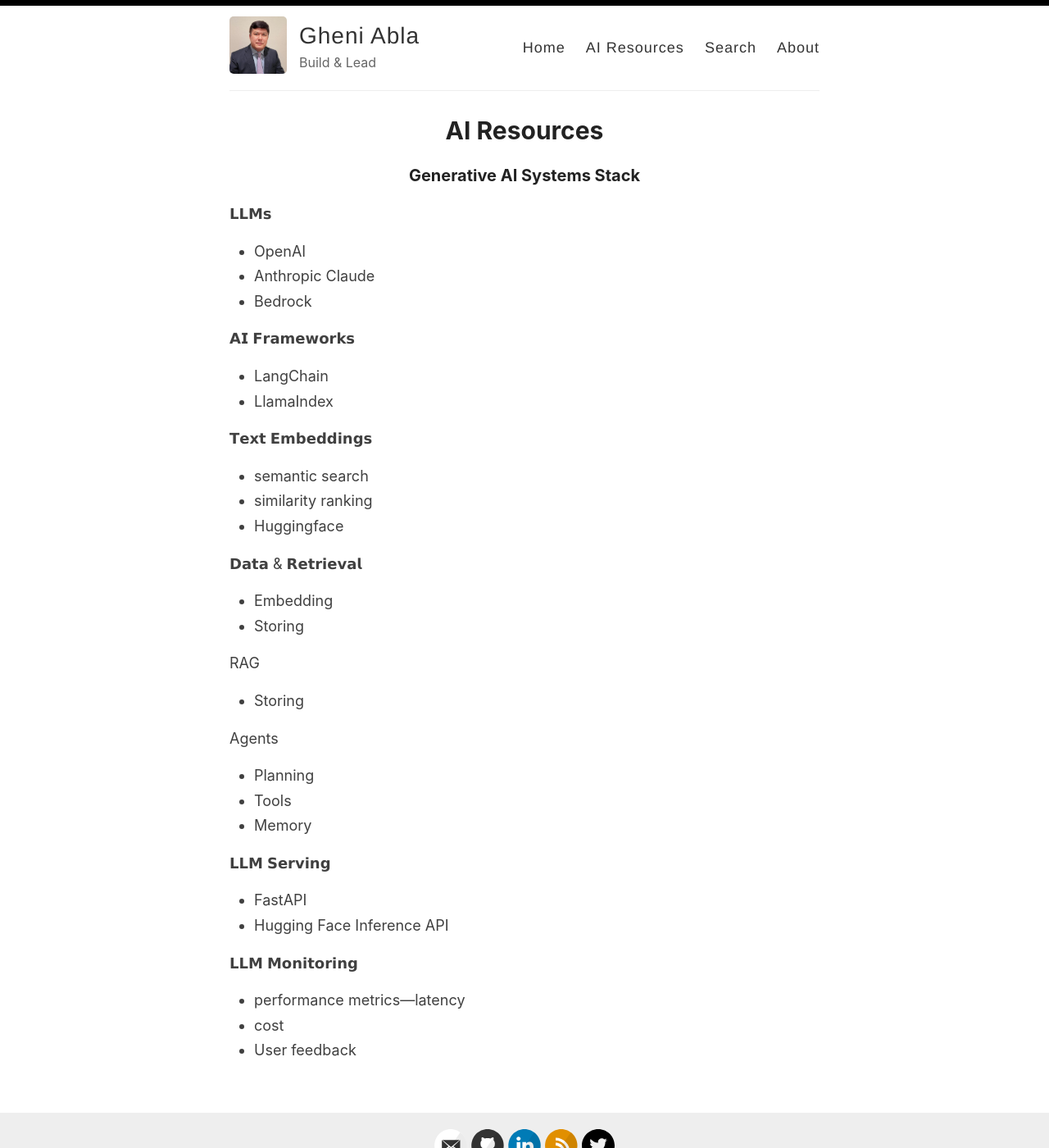
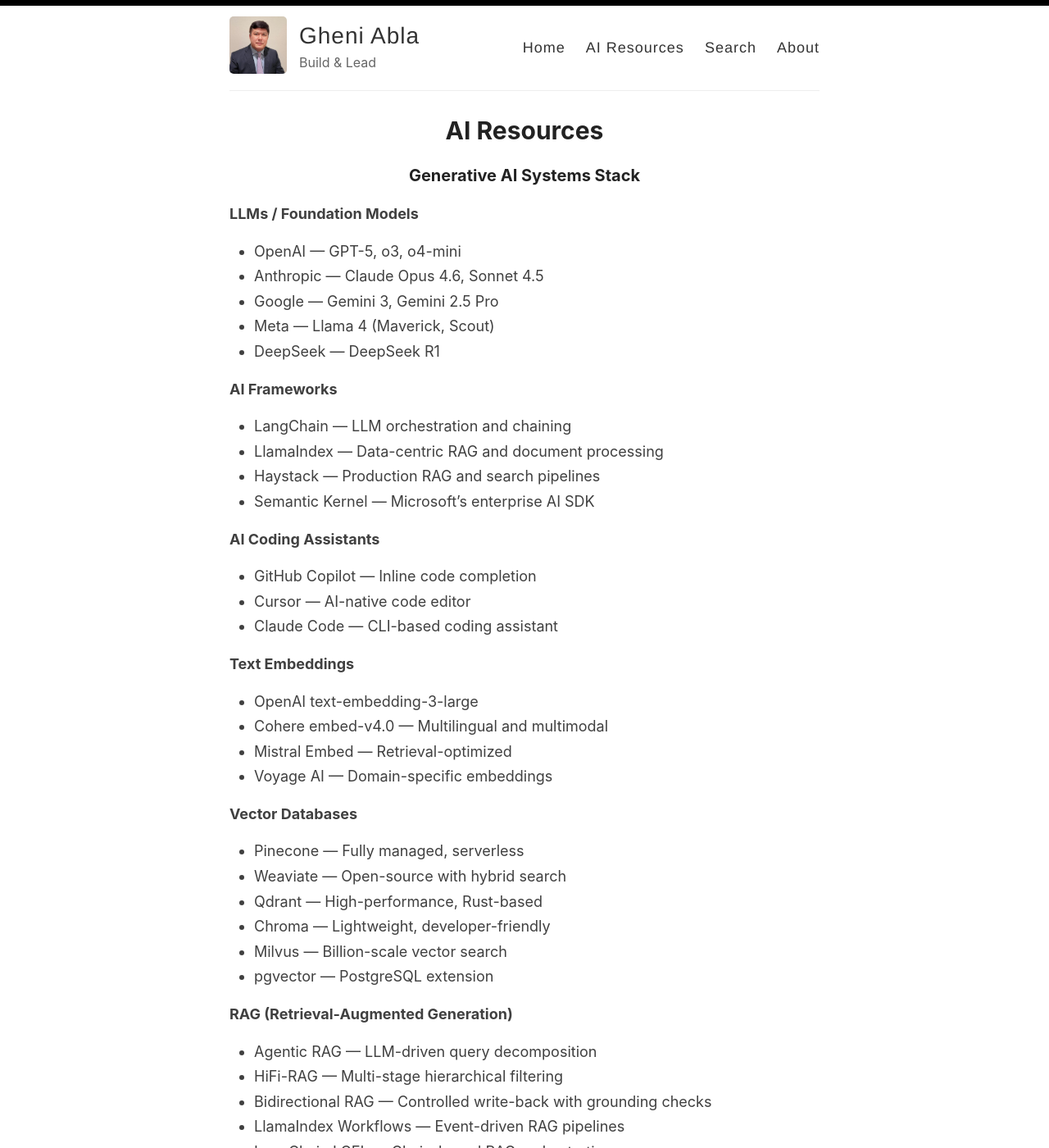
Before and after one commit to gheniabla/gheniabla.github.io, a Jekyll site: the page built from _pages/ai-resources.md, in a window 1280 px wide and 1400 px high. Shown: the whole window at 82% size. Built offline with Jekyll 4.4.1, drawn with Linux system fonts in a browser that asks for light colours; some of the changed text lies outside the part shown.

Commit message:
Update AI Resources page with latest tools and proper formatting
Replace Unicode bold headers with markdown, fix list formatting, and
expand from 8 to 12 categories with current AI ecosystem tools including
latest LLMs, vector databases, coding assistants, fine-tuning tools,
and evaluation frameworks.

Co-Authored-By: Claude Opus 4.6 <noreply@anthropic.com>

```diff
--- a/_pages/ai-resources.md
+++ b/_pages/ai-resources.md
@@ -6,37 +6,84 @@ permalink: /ai-resources/
 
 ### Generative AI Systems Stack
 
-𝗟𝗟𝗠𝘀
-- OpenAI
-- Anthropic Claude
-- Bedrock
+**LLMs / Foundation Models**
 
-𝗔𝗜 𝗙𝗿𝗮𝗺𝗲𝘄𝗼𝗿𝗸𝘀
-- LangChain
-- LlamaIndex
+- OpenAI — GPT-5, o3, o4-mini
+- Anthropic — Claude Opus 4.6, Sonnet 4.5
+- Google — Gemini 3, Gemini 2.5 Pro
+- Meta — Llama 4 (Maverick, Scout)
+- DeepSeek — DeepSeek R1
 
-𝗧𝗲𝘅𝘁 𝗘𝗺𝗯𝗲𝗱𝗱𝗶𝗻𝗴𝘀
-- semantic search
-- similarity ranking
-- Huggingface
+**AI Frameworks**
 
-𝗗𝗮𝘁𝗮 & 𝗥𝗲𝘁𝗿𝗶𝗲𝘃𝗮𝗹
-- Embedding
-- Storing
+- LangChain — LLM orchestration and chaining
+- LlamaIndex — Data-centric RAG and document processing
+- Haystack — Production RAG and search pipelines
+- Semantic Kernel — Microsoft's enterprise AI SDK
 
-RAG
-- Storing
+**AI Coding Assistants**
 
-Agents
-- Planning
-- Tools
-- Memory
+- GitHub Copilot — Inline code completion
+- Cursor — AI-native code editor
+- Claude Code — CLI-based coding assistant
 
-𝗟𝗟𝗠 𝗦𝗲𝗿𝘃𝗶𝗻𝗴
-- FastAPI
-- Hugging Face Inference API
+**Text Embeddings**
 
-𝗟𝗟𝗠 𝗠𝗼𝗻𝗶𝘁𝗼𝗿𝗶𝗻𝗴
-- performance metrics—latency
-- cost
-- User feedback
+- OpenAI text-embedding-3-large
+- Cohere embed-v4.0 — Multilingual and multimodal
+- Mistral Embed — Retrieval-optimized
+- Voyage AI — Domain-specific embeddings
+
+**Vector Databases**
+
+- Pinecone — Fully managed, serverless
+- Weaviate — Open-source with hybrid search
+- Qdrant — High-performance, Rust-based
+- Chroma — Lightweight, developer-friendly
+- Milvus — Billion-scale vector search
+- pgvector — PostgreSQL extension
+
+**RAG (Retrieval-Augmented Generation)**
+
+- Agentic RAG — LLM-driven query decomposition
+- HiFi-RAG — Multi-stage hierarchical filtering
+- Bidirectional RAG — Controlled write-back with grounding checks
+- LlamaIndex Workflows — Event-driven RAG pipelines
+- LangChain LCEL — Chain-based RAG orchestration
+
+**AI Agents**
+
+- LangGraph — Stateful multi-actor workflows
+- CrewAI — Role-based multi-agent collaboration
+- AutoGen — Microsoft's multi-agent conversation framework
+- AutoGPT — Autonomous long-running agents
+
+**LLM Serving / Inference**
+
+- vLLM — PagedAttention, high-throughput serving
+- TGI — Hugging Face's production inference server
+- Ollama — Local model serving
+- TensorRT-LLM — NVIDIA-optimized inference
+- SGLang — Structured generation for constrained outputs
+
+**Fine-Tuning**
+
+- Axolotl — Multi-GPU, supports LoRA/QLoRA/SFT/RLHF
+- Unsloth — 2-5x faster fine-tuning, 80% less memory
+- Torchtune — Deep customization and scalability
+- PEFT — Hugging Face parameter-efficient fine-tuning
+
+**LLM Monitoring / Observability**
+
+- LangSmith — Tracing, cost, and latency tracking
+- Weights & Biases Weave — Multi-agent execution traces
+- Arize Phoenix — Open-source drift and bias monitoring
+- Langfuse — Open-source LLM observability
+- AgentOps — Agentic workflow monitoring
+
+**Evaluation and Testing**
+
+- RAGAS — RAG-specific evaluation (faithfulness, relevancy, recall)
+- DeepEval — 60+ metrics, Pytest-like LLM testing
+- PromptFoo — Prompt A/B testing via YAML/CLI
+- OpenAI Evals — Open-source evaluation framework
```
